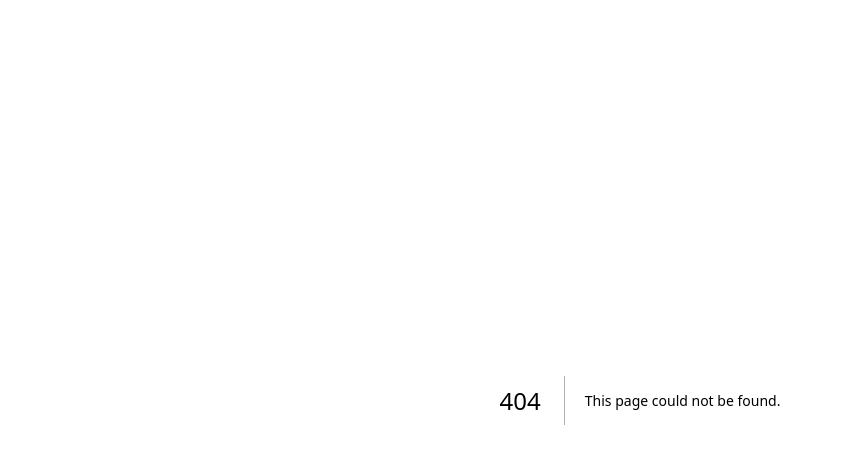
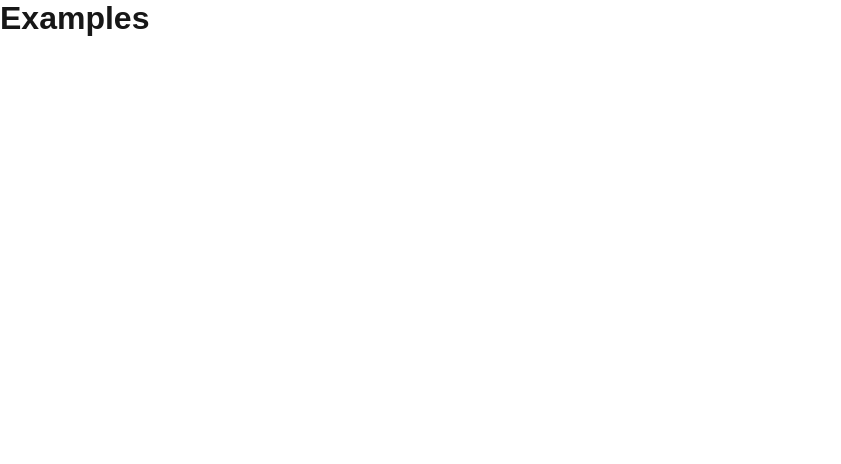
Before and after one commit to mangonob/next-init, a Next.js app: page /examples in a window 1280 px wide. Before the commit this address had no page. Shown: the top 464 px of the page, without its empty margins (0-841 px from the left). Built offline with nearby package versions, Linux system fonts and the light colour scheme.

Commit message:
feat: zustand

```diff
--- a/package.json
+++ b/package.json
@@ -11,7 +11,8 @@
   "dependencies": {
     "next": "16.2.4",
     "react": "19.2.4",
-    "react-dom": "19.2.4"
+    "react-dom": "19.2.4",
+    "zustand": "^5.0.12"
   },
   "devDependencies": {
     "@types/node": "^20",
--- /dev/null
+++ b/src/app/examples/page.tsx
@@ -0,0 +1,5 @@
+"use client";
+
+export default function Examples() {
+  return <h1>Examples</h1>;
+}
```
Also changed, not shown: 1 other file (tests, documents, lock files or other folders).
